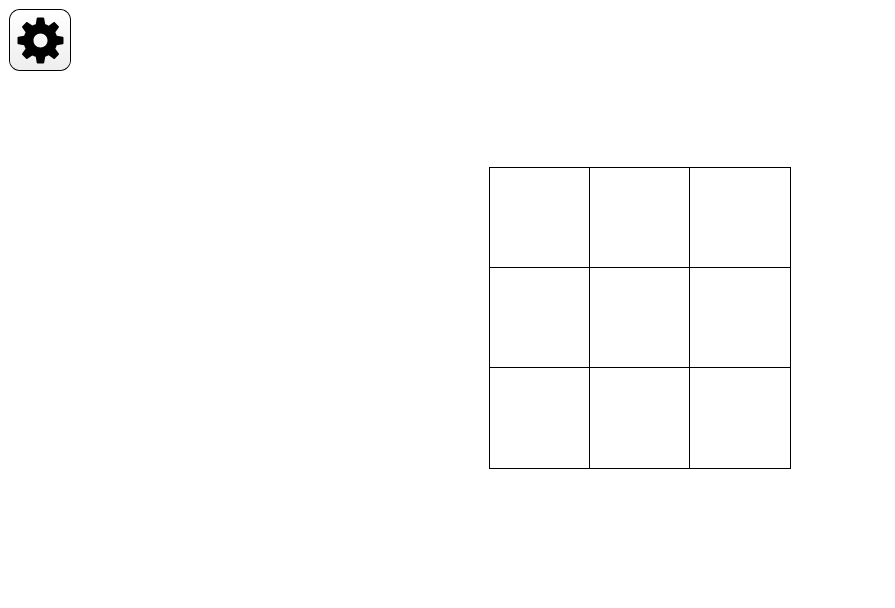
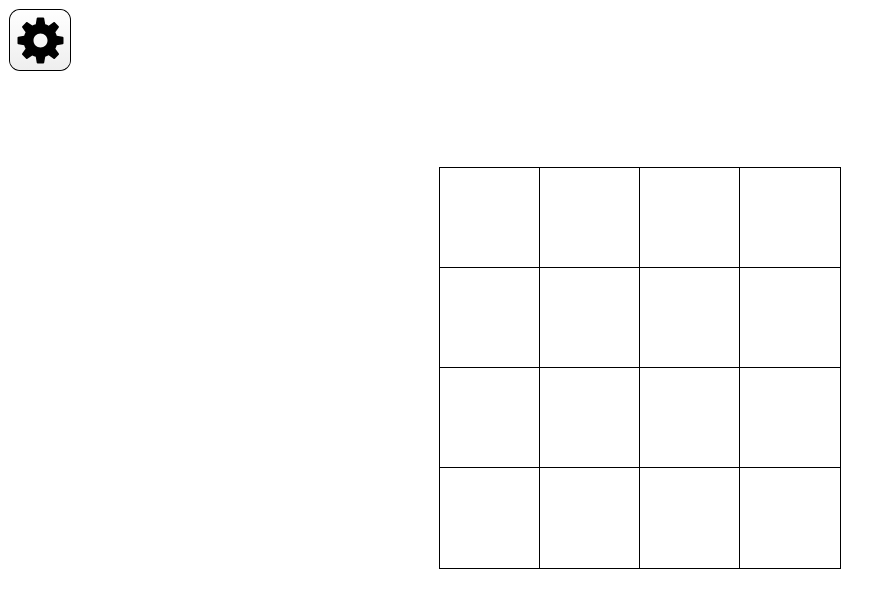
Before and after one commit to KIRuhan2/tiktak, a Vue app: page / in a window 1280 px wide. Shown: the top 608 px of the page, without its empty margins (0-895 px from the left). Built offline with nearby package versions, Linux system fonts and the light colour scheme.

Commit message:
CrossLineWinStatus

```diff
--- a/src/App.vue
+++ b/src/App.vue
@@ -47,8 +47,8 @@ export default {
       },
       fieldSettings: {
         cellSize: 100,
-        winRow: 3,
-        matrixSize: 3,
+        winRow: 4,
+        matrixSize: 4,
         disabled: false
       },
       highText: '',
--- a/src/components/field.vue
+++ b/src/components/field.vue
@@ -6,7 +6,7 @@
             @click="makeTurn(rowIndex,cellIndex)"
             :style="{width:`${options.cellSize}px`, height:`${options.cellSize}px`}"
             >
-            <div class="vertical line"></div>
+              <div class="line" :style="lineStyle(rowIndex, cellIndex)"></div>
             </div>
         </div>
     </div>
@@ -19,7 +19,7 @@ export default {
     return {
       turn: 2,
       matrix: [],
-      crossLine: []
+      crossLine: { line: [], direction: '' }
     }
   },
 
@@ -30,15 +30,49 @@ export default {
     cellDisabled () {
       return this.options.disabled ? 'disabled' : ''
     }
+
   },
   methods: {
     restartGame () {
       this.matrix = this.makeMatrix(this.options ? this.options.winRow : 3)
-      this.crossLine = []
+      this.crossLine = { line: [], direction: '' }
       this.turn = 2
     },
     cellStatus (i, j) {
       return ['', 'x', 'o'][this.matrix[i][j]]
+    },
+
+    lineStyle (i, j) {
+      if (!this.crossLine.line.length) return
+      let n = this.options ? this.options.winRow : 3
+      let cellSize = this.options.cellSize
+      let center = this.crossLine.line[Math.floor(this.crossLine.line.length / 2)]
+      let direction = this.crossLine.direction
+      console.log('Center: ', center || this.crossLine.line)
+      if (center[0] === i && center[1] === j) {
+        let lineStyle = function (width, rotate, height = cellSize / 8) {
+          this.width = width - cellSize / 2 + 'px'
+          this.height = height + 'px'
+          this.transform = `rotate(${rotate || 0}deg)`
+          this.backgroundColor = '#000'
+          if (n % 2 == 0) {
+            let translate = {
+              diagonalRight: `translate(-${cellSize / 2}px, ${cellSize / 2}px) rotate(${rotate || 0}deg)`,
+              diagonalLeft: `translate(-${cellSize / 2}px, -${cellSize / 2}px) rotate(${rotate || 0}deg)`,
+              row: `translateX(-${cellSize / 2}px)`,
+              column: `translateY(-${cellSize / 2}px) rotate(90deg)`
+            }
+            this.transform = translate[direction]
+          }
+        }
+        let options = {
+          diagonalRight: new lineStyle(Math.sqrt(2 * (cellSize * n) ** 2), -45),
+          diagonalLeft: new lineStyle(Math.sqrt(2 * (cellSize * n) ** 2), 45),
+          row: new lineStyle(cellSize * n),
+          column: new lineStyle(cellSize * n, 90)
+        }
+        return options[direction]
+      }
     },
     makeMatrix (n) {
       return Array(this.options.matrixSize || 3).fill(null).map(() => Array(this.options.matrixSize || 3).fill(0))
@@ -90,7 +124,8 @@ export default {
 
       win.status.forEach((e, i) => {
         if (e.match(cellReg)) {
-          this.crossLine = win.indexes[i].slice(e.match(cellReg).index, e.match(cellReg).index + n)
+          this.crossLine.line = win.indexes[i].slice(e.match(cellReg).index, e.match(cellReg).index + n)
+          this.crossLine.direction = ['diagonalRight', 'diagonalLeft', 'row', 'column'][i]
         }
       })
       return Object.values(win.status).find(x => x.match(cellReg)) ? cell : false
@@ -131,10 +166,8 @@ export default {
     .row{
         display: flex;
     }
-    .vertical{
-      background-color: #000;
-      width: 200%;
-      transform: rotate(-45deg);
+    .line{
+      position: absolute;
     }
     .horiz{
 
```
Also changed, not shown: 1 other file (tests, documents, lock files or other folders).
